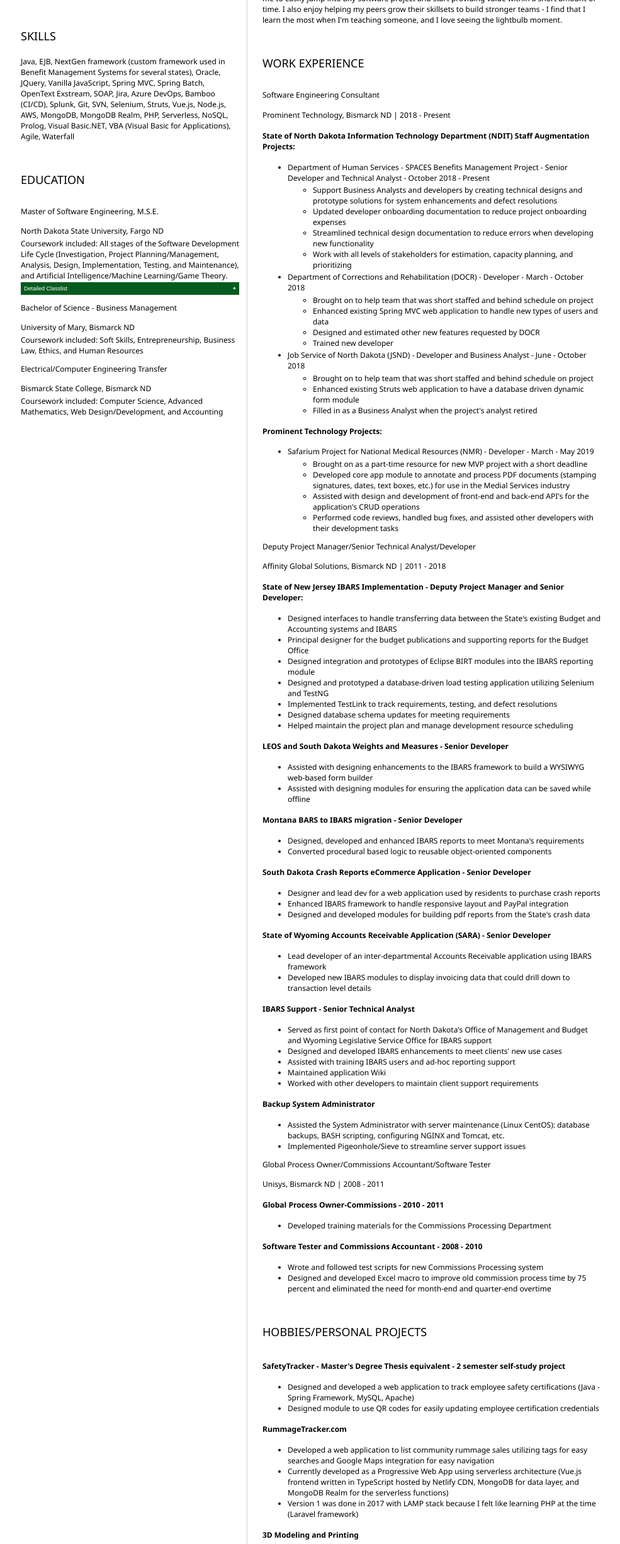
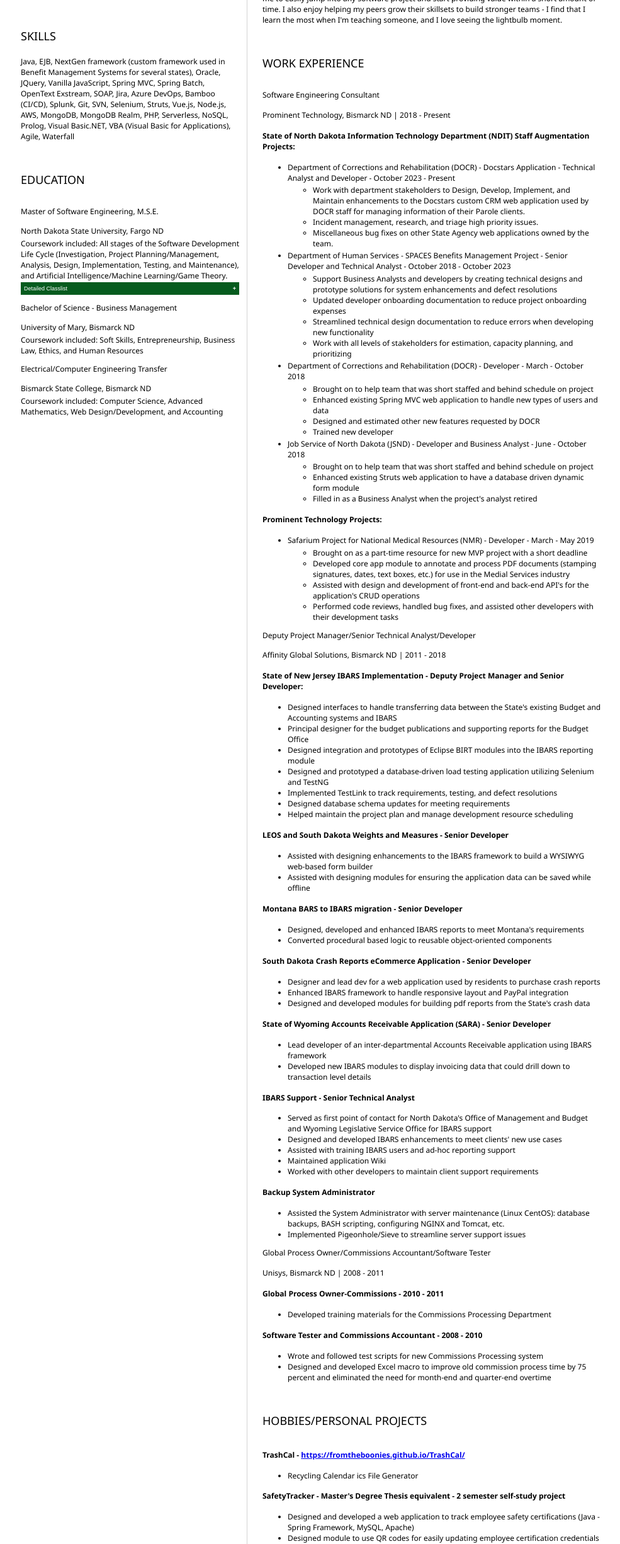
Before and after one commit to fromtheboonies/resume, a plain HTML site: page index.html in a window 1280 px wide. Shown: the part 349-2800 px from the top of the page at 63% size, without its empty margins (151-1136 px from the left). Drawn offline with Linux system fonts and the light colour scheme.

Commit message:
updated experience list and added project links

```diff
--- a/index.html
+++ b/index.html
@@ -140,7 +140,24 @@
                     <ul>
                         <li>
                             <p>
-                                Department of Human Services - SPACES Benefits Management Project - Senior Developer and Technical Analyst - October 2018 - Present
+                                Department of Corrections and Rehabilitation (DOCR) - Docstars Application - Technical Analyst and Developer - October 2023 - Present
+                            </p>
+                            <ul>
+                                <li>
+                                    Work with department stakeholders to Design, Develop, Implement, and Maintain enhancements to the Docstars custom CRM web application used by DOCR staff for managing information of their Parole clients.
+                                </li>
+                                <li>
+                                    Incident management, research, and triage high priority issues.
+                                </li>
+                                <li>
+                                    Miscellaneous bug fixes on other State Agency web applications owned by the team.
+                                </li>
+                            </ul>
+                        </li>
+
+                        <li>
+                            <p>
+                                Department of Human Services - SPACES Benefits Management Project - Senior Developer and Technical Analyst - October 2018 - October 2023
                             </p>
                             <ul>
                                 <li>Support Business Analysts and developers by creating technical designs and prototype solutions for system enhancements and defect resolutions</li>
@@ -274,6 +291,12 @@
                 <section id="hobbies">
 					<h2>HOBBIES/PERSONAL PROJECTS</h2>
                     <h4>
+                        TrashCal - <a href="https://fromtheboonies.github.io/TrashCal/">https://fromtheboonies.github.io/TrashCal/</a>
+                    </h4>
+                    <ul>
+                        <li>Recycling Calendar ics File Generator</li>
+                    </ul>
+                    <h4>
                         SafetyTracker - Master's Degree Thesis equivalent - 2 semester self-study project
                     </h4>
 					<ul>
@@ -281,7 +304,7 @@
                         <li>Designed module to use QR codes for easily updating employee certification credentials</li>
                     </ul>
                     <h4>
-                        RummageTracker.com
+                        RummageTracker - <a href="https://rummagetracker.com/">https://rummagetracker.com/</a>
                     </h4>
                     <ul>
                         <li>Developed a web application to list community rummage sales utilizing tags for easy searches and Google Maps integration for easy navigation</li>
@@ -289,7 +312,7 @@
                         <li>Version 1 was done in 2017 with LAMP stack because I felt like learning PHP at the time (Laravel framework)</li>
                     </ul>
                     <h4>
-                        3D Modeling and Printing
+                        3D Modeling and Printing - <a href="https://www.etsy.com/shop/DesignsFTB">https://www.etsy.com/shop/DesignsFTB</a>
                     </h4>
                     <ul>
                         <li>Purchased a 3D printer and started a small business - SolutionsFTB, Inc. dba DesignsFTB</li>
```
